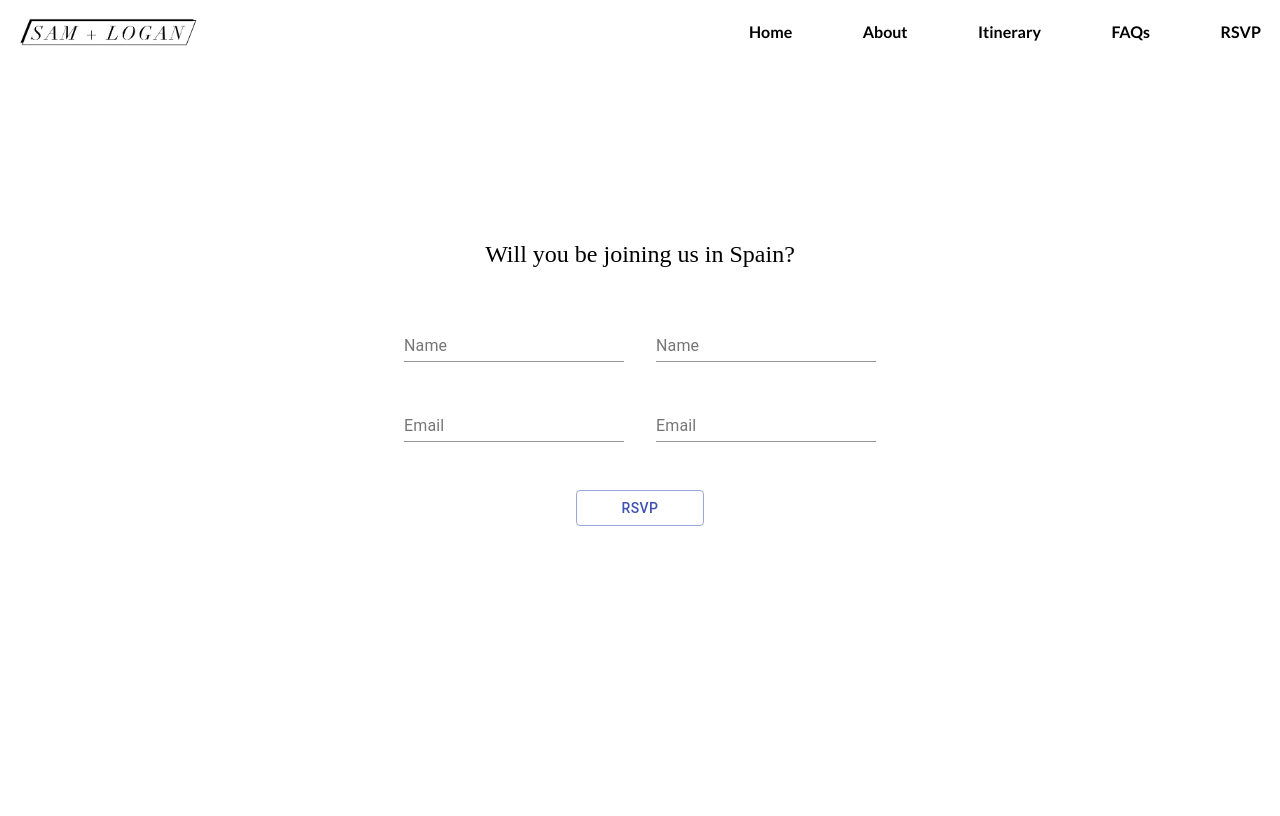
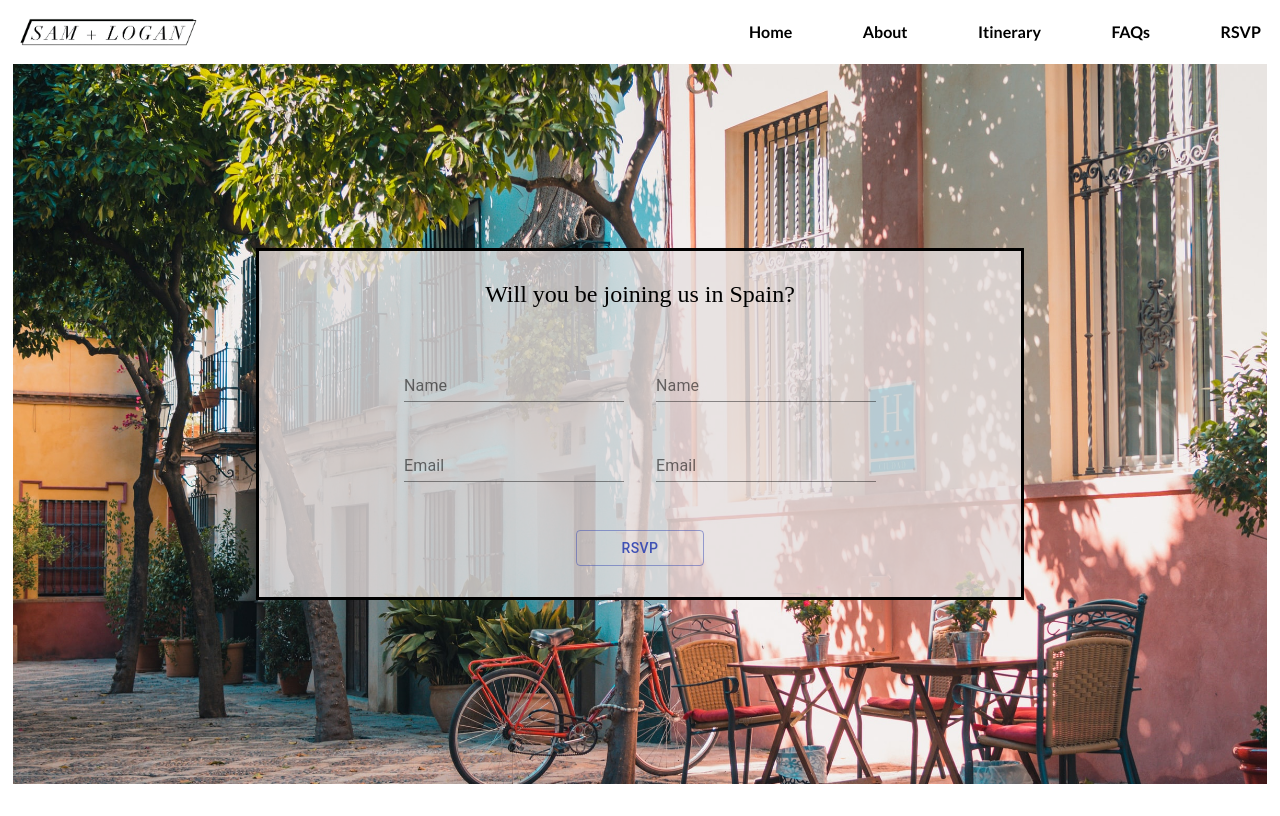
Before and after one commit to loganmetzger/barcelona22, a React (Create React App) app: page /rsvp in a window 1280 px wide. Built offline with nearby package versions, Linux system fonts and the light colour scheme.

Commit message:
about page done and rsvp done. Minor styling issues left and some text to add in, but otherwise pretty good to go

```diff
--- a/src/components/About.js
+++ b/src/components/About.js
@@ -1,36 +1,44 @@
 import React from "react";
-import elephants from  '/Users/loganmetzger/Documents/wedding22/barcelona22/src/images/elephants.JPG'
+import elephants from "/Users/loganmetzger/Documents/wedding22/barcelona22/src/images/elephants.JPG";
+import Arrow from "./Arrow";
+
+const info = {
+  url: "",
+  text: "PDF Information",
+};
 
 const About = (props) => {
-
   return (
     <div className="about">
-      <div className='abouttext'>
-        <div className='aboutsec'>
+      <div className="abouttext">
+        <div className="aboutsec">
           <h3>About</h3>
           <p>
             We chose to have our wedding in a beautiful location with the people
             we love. Enjoy some time and wine with us in Spain
           </p>
         </div>
-        <div className='aboutsec'>
+        <div className="aboutsec">
           <h3>Barcelona</h3>
           <p>Pretty city, lots to do and see</p>
         </div>
-        <div className='aboutsec'>
+        <div className="aboutsec">
           <h3>Sitges</h3>
           <p>
             Located down the coast from Barcelona, this beach town has a vibrant
             night life and incredible vistas
           </p>
         </div>
-        <div className='aboutsec'>
+        <div className="aboutsec">
           <h3>The Venue</h3>
           <p>Gorgeous, luxe, fucking awesome</p>
         </div>
+        <div className='about-arrow'>
+          <Arrow info={info} />
+        </div>
       </div>
-      <div className='elephant'>
-        <img src={elephants} alt='deckpick' />
+      <div className="elephant">
+        <img src={elephants} alt="deckpick" />
       </div>
     </div>
   );
--- a/src/components/RSVP/RsvpForm.js
+++ b/src/components/RSVP/RsvpForm.js
@@ -3,7 +3,7 @@ import TextField from "@material-ui/core/TextField";
 import Button from "@material-ui/core/Button";
 import axios from "axios";
 
-import sunrise from "../../images/sunrise.png";
+import rsvp from "../../images/rsvp.jpg";
 
 const initform = {
   name: "",
@@ -56,7 +56,8 @@ const RsvpForm = (props) => {
 
   return (
     <div className="rsvp">
-      {/* <img src={sunrise} alt="sunrise" className="sunrise" /> */}
+    {/* <img src={rsvp} alt='cafe' className='rsvp-bg' /> */}
+    <div className='rsvp-container'>
       <h3>Will you be joining us in Spain?</h3>
       <form className="form" onSubmit={handleSubmit}>
         <div className="inputsdiv">
@@ -111,6 +112,7 @@ const RsvpForm = (props) => {
         </div>
       </form>
       {trigger ? <p className='success'>We look forward to seeing you in Spain!</p> : null}
+      </div>
     </div>
   );
 };
--- a/src/css/index.css
+++ b/src/css/index.css
@@ -237,7 +237,7 @@ body {
   flex-direction: column;
 }
 .faqs .accordion {
-  background-color: #eee;
+  background-color: #ffffff;
   cursor: pointer;
   padding: 18px;
   display: flex;
@@ -248,7 +248,7 @@ body {
 }
 .faqs .accordion:hover,
 .faqs .active {
-  background-color: #3dc3fd;
+  background-color: #8286889d;
 }
 .faqs .accordion__title {
   font-weight: 600;
@@ -270,32 +270,62 @@ body {
   font-weight: 400;
   font-size: 14px;
   padding: 18px;
+  line-height: 1.3rem;
 }
 .about {
   display: flex;
   justify-content: space-between;
   flex-direction: row-reverse;
-  border: 1px solid red;
+  align-items: center;
   width: 98vw;
+  height: 90vh;
   margin: 0 auto;
 }
 .about .abouttext {
   display: flex;
   flex-direction: column;
+  justify-content: center;
+  align-items: center;
+}
+.about .about-arrow {
+  margin-top: 4vh;
+}
+.about .aboutsec {
+  margin-bottom: 2vh;
+  width: 90%;
+}
+.about .aboutsec h3 {
+  font-size: 1.3rem;
+  margin-bottom: 2vh;
+}
+.about .aboutsec p {
+  line-height: 1.3rem;
 }
 .about .elephant img {
-  width: 50vw;
+  width: 62vw;
 }
 .rsvp {
   display: flex;
   flex-direction: column;
   width: 98vw;
-  height: 80vh;
+  height: 90vh;
   margin: 0 auto;
   justify-content: center;
   align-items: center;
+  background-image: url('../images//rsvp.jpg');
+  background-size: 100%;
 }
-.rsvp h3 {
+.rsvp-container {
+  border: 3px solid black;
+  display: flex;
+  flex-direction: column;
+  justify-content: center;
+  align-items: center;
+  width: 60vw;
+  height: 44vh;
+  background-color: rgba(230, 224, 224, 0.795);
+}
+.rsvp-container h3 {
   font-size: 1.5rem;
   margin-bottom: 4vh;
 }
--- a/src/less/index.less
+++ b/src/less/index.less
@@ -260,7 +260,7 @@ body {
 
   /* Style the buttons that are used to open and close the accordion panel */
   .accordion {
-    background-color: #eee;
+    background-color: rgb(255, 255, 255);
     cursor: pointer;
     padding: 18px;
     display: flex;
@@ -273,7 +273,7 @@ body {
   /* Add a background color to the button if it is clicked on (add the .active class with JS), and when you move the mouse over it (hover) */
   .accordion:hover,
   .active {
-    background-color: #3dc3fd;
+    background-color: #8286889d;
   }
 
   /* Style the accordion content title */
@@ -305,6 +305,7 @@ body {
     font-weight: 400;
     font-size: 14px;
     padding: 18px;
+    line-height: 1.3rem;
   }
 }
 
@@ -313,26 +314,37 @@ body {
   display: flex;
   justify-content: space-between;
   flex-direction: row-reverse;
-  border: 1px solid red;
+  // border: 1px solid red;
+  align-items: center;
   width: 98vw;
+  height: 90vh;
   margin: 0 auto;
 
   .abouttext {
     display: flex;
     flex-direction: column;
+    justify-content: center;
+    align-items: center;
   }
-
+  .about-arrow {
+    margin-top: 4vh;
+  }
   .aboutsec {
+    margin-bottom: 2vh;
+    width: 90%;
     h3 {
+      font-size: 1.3rem;
+      margin-bottom: 2vh;
     }
     p {
+      line-height: 1.3rem;
     }
   }
 
   .elephant {
     img {
       // height: 94vh;
-      width: 50vw;
+      width: 62vw;
     }
   }
 }
@@ -343,10 +355,26 @@ body {
   flex-direction: column;
   // border: 1px solid blue;
   width: 98vw;
-  height: 80vh;
+  height: 90vh;
   margin: 0 auto;
   justify-content: center;
   align-items: center;
+  background-image: url('../images//rsvp.jpg');
+  background-size: 100%;
+  // background-position: 0% 100%;
+
+
+}
+
+.rsvp-container {
+  border: 3px solid black;
+  display: flex;
+  flex-direction: column;
+  justify-content: center;
+  align-items: center;
+  width: 60vw;
+  height: 44vh;
+  background-color: rgba(230, 224, 224, 0.795);
 
   h3 {
     font-size: 1.5rem;
```
Also changed, not shown: src/images/rsvp.jpg (added), 1 other file (tests, documents, lock files or other folders).
